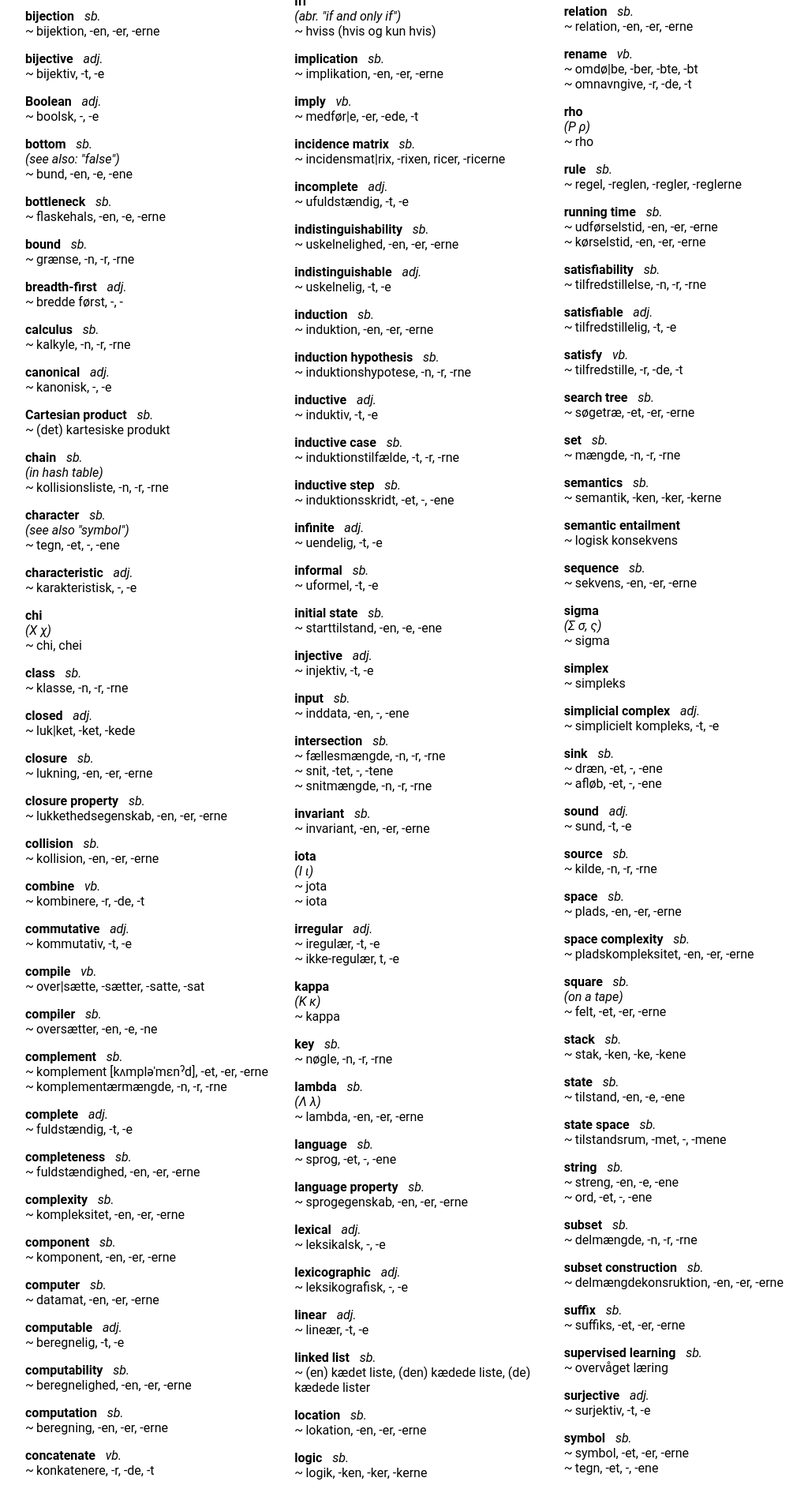
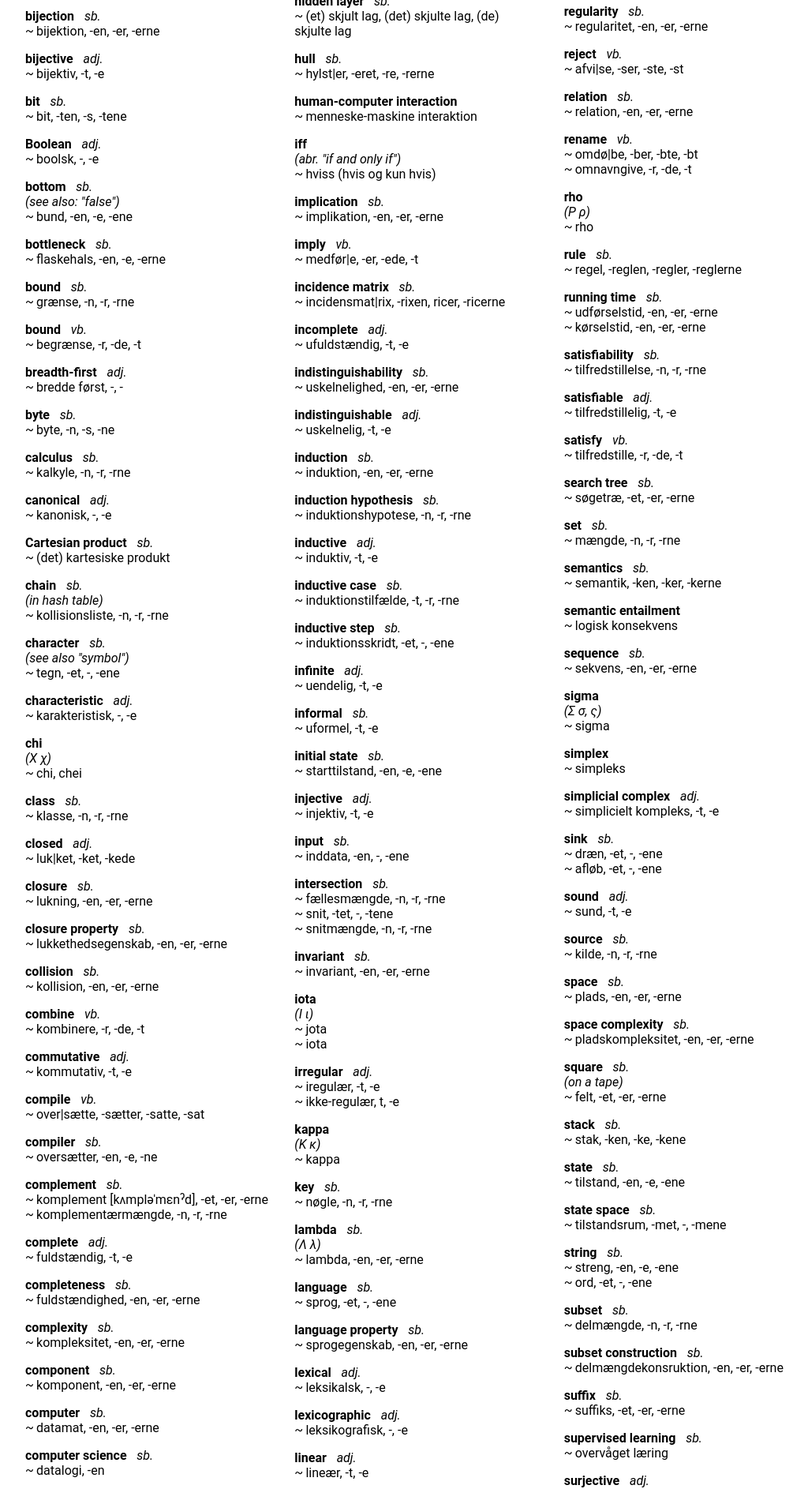
Before and after one commit to SSoelvsten/en-dk, a React (Create React App) app: page / in a window 1280 px wide. Shown: the part 1460-3346 px from the top of the page at 79% size, without its empty margins (112-1136 px from the left). Built offline with nearby package versions, Linux system fonts and the light colour scheme.

Commit message:
Add more words

```diff
--- a/src/dictionary.ts
+++ b/src/dictionary.ts
@@ -183,6 +183,12 @@
     keywords: ["mathematics"]
   },
   {
+    word: "bit",
+    type: "sb.",
+    translations: ["bit, -ten, -s, -tene"],
+    keywords: []
+  },
+  {
     word: "Boolean",
     type: "adj.",
     translations: ["boolsk, -, -e"],
@@ -208,10 +214,22 @@
     keywords: ["algorithmics", "mathematics"]
   },
   {
+    word: "bound",
+    type: "vb.",
+    translations: ["begrænse, -r, -de, -t"],
+    keywords: ["algorithmics", "mathematics"]
+  },
+  {
     word: "breadth-first",
     type: "adj.",
     translations: ["bredde først, -, -"],
     keywords: ["algorithmics", "graph"]
+  },
+  {
+    word: "byte",
+    type: "sb.",
+    translations: ["byte, -n, -s, -ne"],
+    keywords: []
   },
   {
     word: "calculus",
@@ -348,6 +366,18 @@
     word: "computer",
     type: "sb.",
     translations: ["datamat, -en, -er, -erne"],
+    keywords: []
+  },
+  {
+    word: "computer science",
+    type: "sb.",
+    translations: ["datalogi, -en"],
+    keywords: []
+  },
+  {
+    word: "computer scientist",
+    type: "sb.",
+    translations: ["datalog, -en, -er, -erne"],
     keywords: []
   },
   {
```
